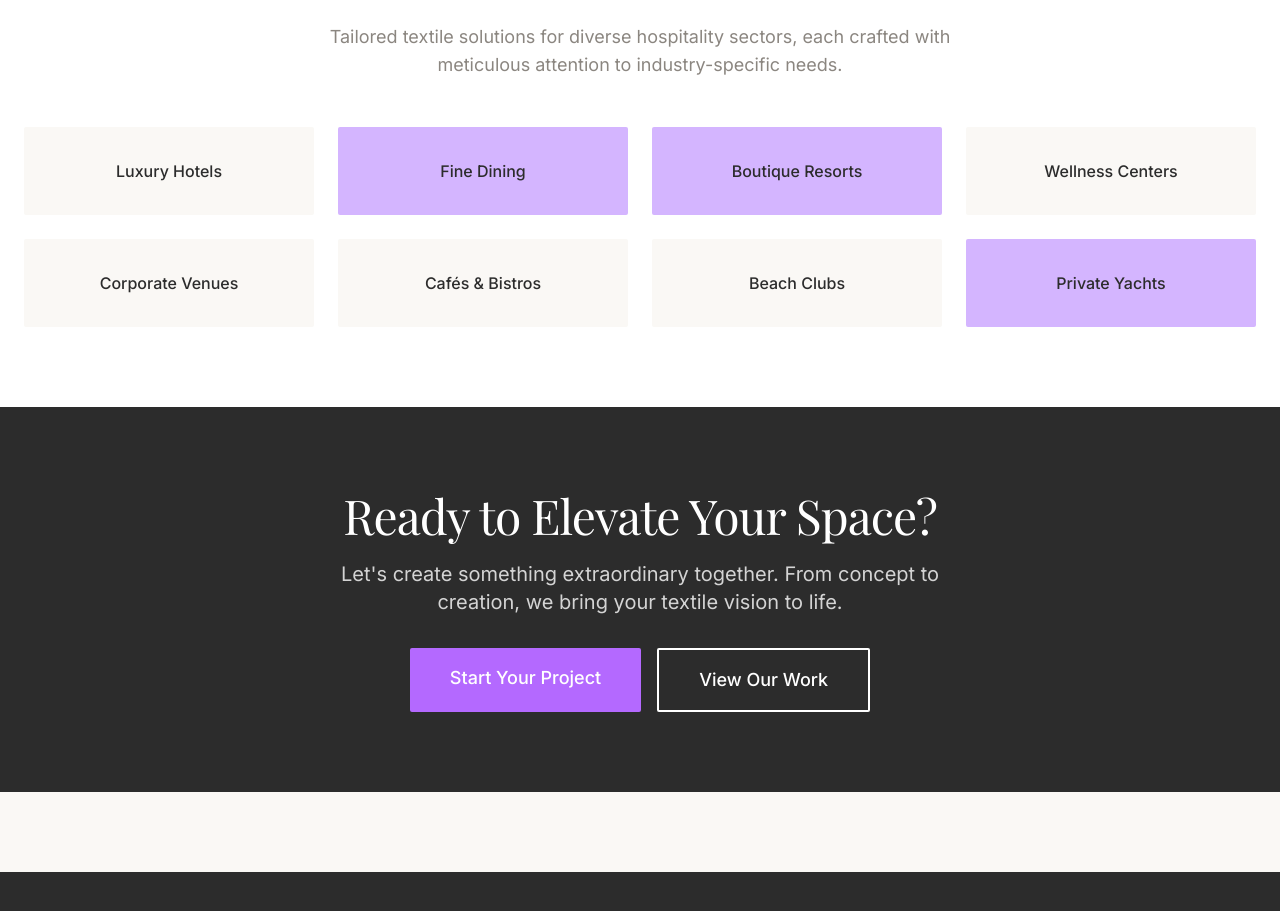
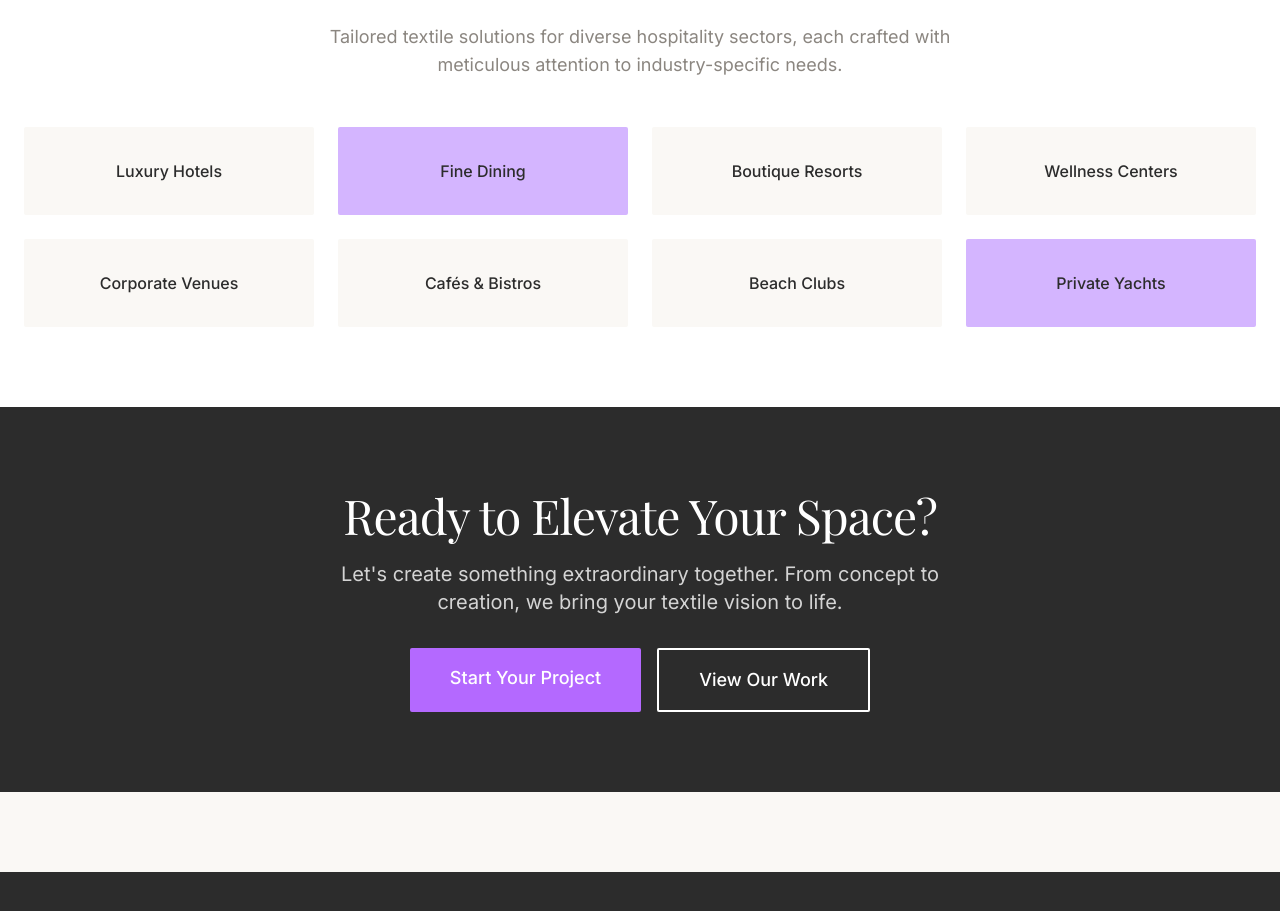
Before and after one commit to CollinHanks/theq-website, a Next.js app: page / in a window 1280 px wide. Shown: the part 2204-3115 px from the top of the page. Built offline with nearby package versions, Linux system fonts and the light colour scheme; a web font is replaced by a local one.

Commit message:
fix: correct industries boxes styling
Fixed:
- Only Fine Dining and Private Yachts are purple
- All other boxes are gray
- Proper hover states
- Equal sizing

```diff
--- a/app/page.tsx
+++ b/app/page.tsx
@@ -144,7 +144,7 @@ export default function Home() {
         </div>
       </section>
 
-      {/* Industries - FIXED AND CLICKABLE */}
+      {/* Industries - COMPLETELY FIXED */}
       <section className="py-20 bg-white" id="industries">
         <div className="container mx-auto px-6">
           <h2 className="font-playfair text-display-md text-center mb-4">Industries We Serve</h2>
@@ -152,9 +152,9 @@ export default function Home() {
             Tailored textile solutions for diverse hospitality sectors, each crafted with meticulous attention to industry-specific needs.
           </p>
 
-          {/* FIXED: Proper grid with equal sized boxes */}
+          {/* COMPLETELY FIXED: All boxes equal size, proper colors */}
           <div className="grid grid-cols-2 md:grid-cols-4 gap-6">
-            {/* Luxury Hotels */}
+            {/* Luxury Hotels - Gray */}
             <Link
               href="/industries/luxury-hotels"
               className="text-center py-8 px-4 bg-brand-cream rounded-subtle hover:bg-brand-lilac-light hover:shadow-md transition-all duration-300 cursor-pointer group"
@@ -162,7 +162,7 @@ export default function Home() {
               <p className="font-medium text-brand-charcoal group-hover:text-brand-lilac-dark">Luxury Hotels</p>
             </Link>
 
-            {/* Fine Dining */}
+            {/* Fine Dining - Purple */}
             <Link
               href="/industries/fine-dining"
               className="text-center py-8 px-4 bg-brand-lilac-light rounded-subtle hover:bg-brand-lilac hover:shadow-md transition-all duration-300 cursor-pointer group"
@@ -170,15 +170,15 @@ export default function Home() {
               <p className="font-medium text-brand-charcoal">Fine Dining</p>
             </Link>
 
-            {/* Boutique Resorts */}
+            {/* Boutique Resorts - Gray */}
             <Link
               href="/industries/boutique-resorts"
-              className="text-center py-8 px-4 bg-brand-lilac-light rounded-subtle hover:bg-brand-lilac hover:shadow-md transition-all duration-300 cursor-pointer group"
+              className="text-center py-8 px-4 bg-brand-cream rounded-subtle hover:bg-brand-lilac-light hover:shadow-md transition-all duration-300 cursor-pointer group"
             >
-              <p className="font-medium text-brand-charcoal">Boutique Resorts</p>
+              <p className="font-medium text-brand-charcoal group-hover:text-brand-lilac-dark">Boutique Resorts</p>
             </Link>
 
-            {/* Wellness Centers */}
+            {/* Wellness Centers - Gray */}
             <Link
               href="/industries/wellness-centers"
               className="text-center py-8 px-4 bg-brand-cream rounded-subtle hover:bg-brand-lilac-light hover:shadow-md transition-all duration-300 cursor-pointer group"
@@ -186,7 +186,7 @@ export default function Home() {
               <p className="font-medium text-brand-charcoal group-hover:text-brand-lilac-dark">Wellness Centers</p>
             </Link>
 
-            {/* Corporate Venues */}
+            {/* Corporate Venues - Gray */}
             <Link
               href="/industries/corporate-venues"
               className="text-center py-8 px-4 bg-brand-cream rounded-subtle hover:bg-brand-lilac-light hover:shadow-md transition-all duration-300 cursor-pointer group"
@@ -194,7 +194,7 @@ export default function Home() {
               <p className="font-medium text-brand-charcoal group-hover:text-brand-lilac-dark">Corporate Venues</p>
             </Link>
 
-            {/* Cafés & Bistros */}
+            {/* Cafés & Bistros - Gray */}
             <Link
               href="/industries/cafes-bistros"
               className="text-center py-8 px-4 bg-brand-cream rounded-subtle hover:bg-brand-lilac-light hover:shadow-md transition-all duration-300 cursor-pointer group"
@@ -202,7 +202,7 @@ export default function Home() {
               <p className="font-medium text-brand-charcoal group-hover:text-brand-lilac-dark">Cafés & Bistros</p>
             </Link>
 
-            {/* Beach Clubs */}
+            {/* Beach Clubs - Gray */}
             <Link
               href="/industries/beach-clubs"
               className="text-center py-8 px-4 bg-brand-cream rounded-subtle hover:bg-brand-lilac-light hover:shadow-md transition-all duration-300 cursor-pointer group"
@@ -210,7 +210,7 @@ export default function Home() {
               <p className="font-medium text-brand-charcoal group-hover:text-brand-lilac-dark">Beach Clubs</p>
             </Link>
 
-            {/* Private Yachts */}
+            {/* Private Yachts - Purple */}
             <Link
               href="/industries/private-yachts"
               className="text-center py-8 px-4 bg-brand-lilac-light rounded-subtle hover:bg-brand-lilac hover:shadow-md transition-all duration-300 cursor-pointer group"
```
